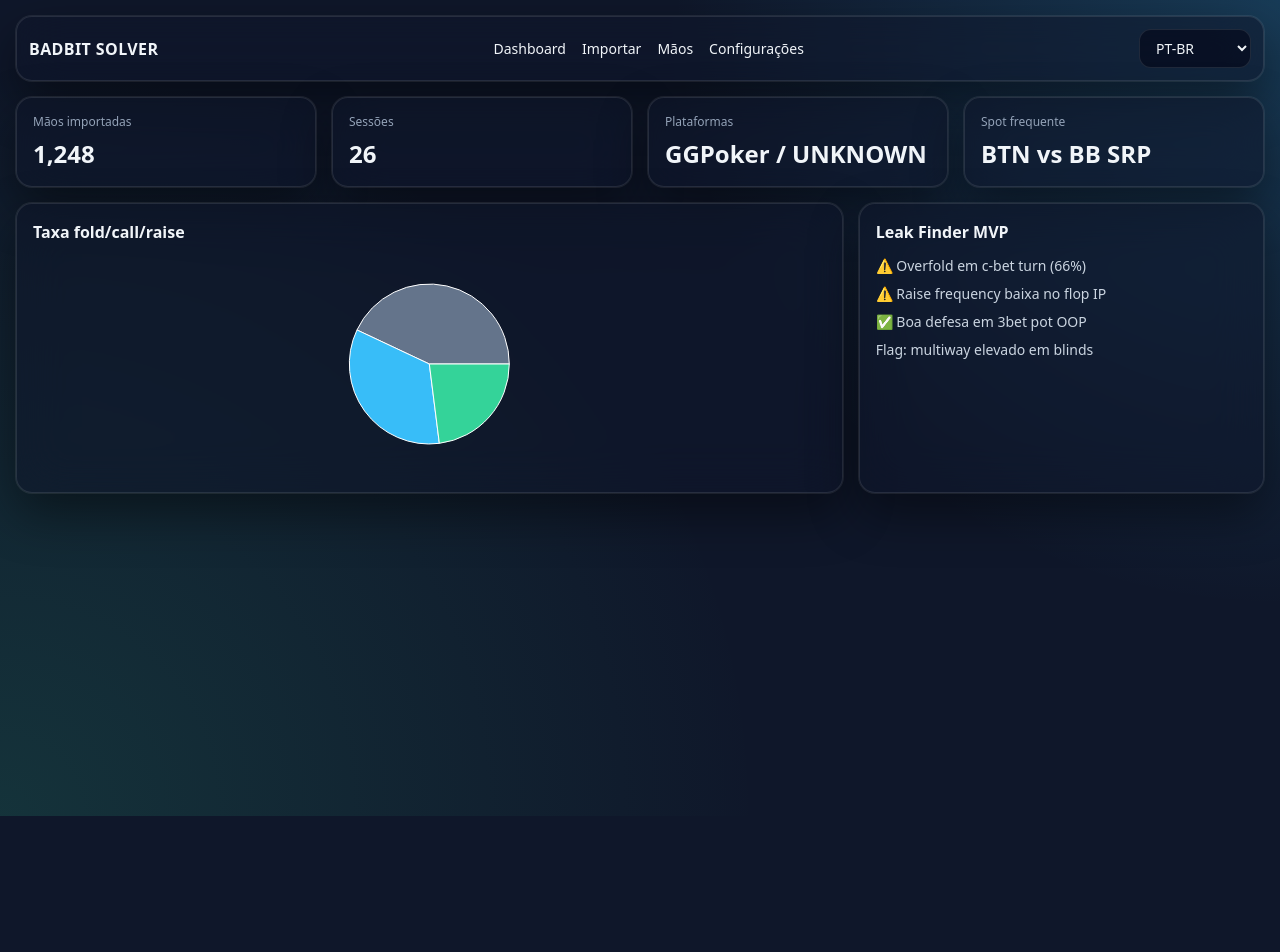
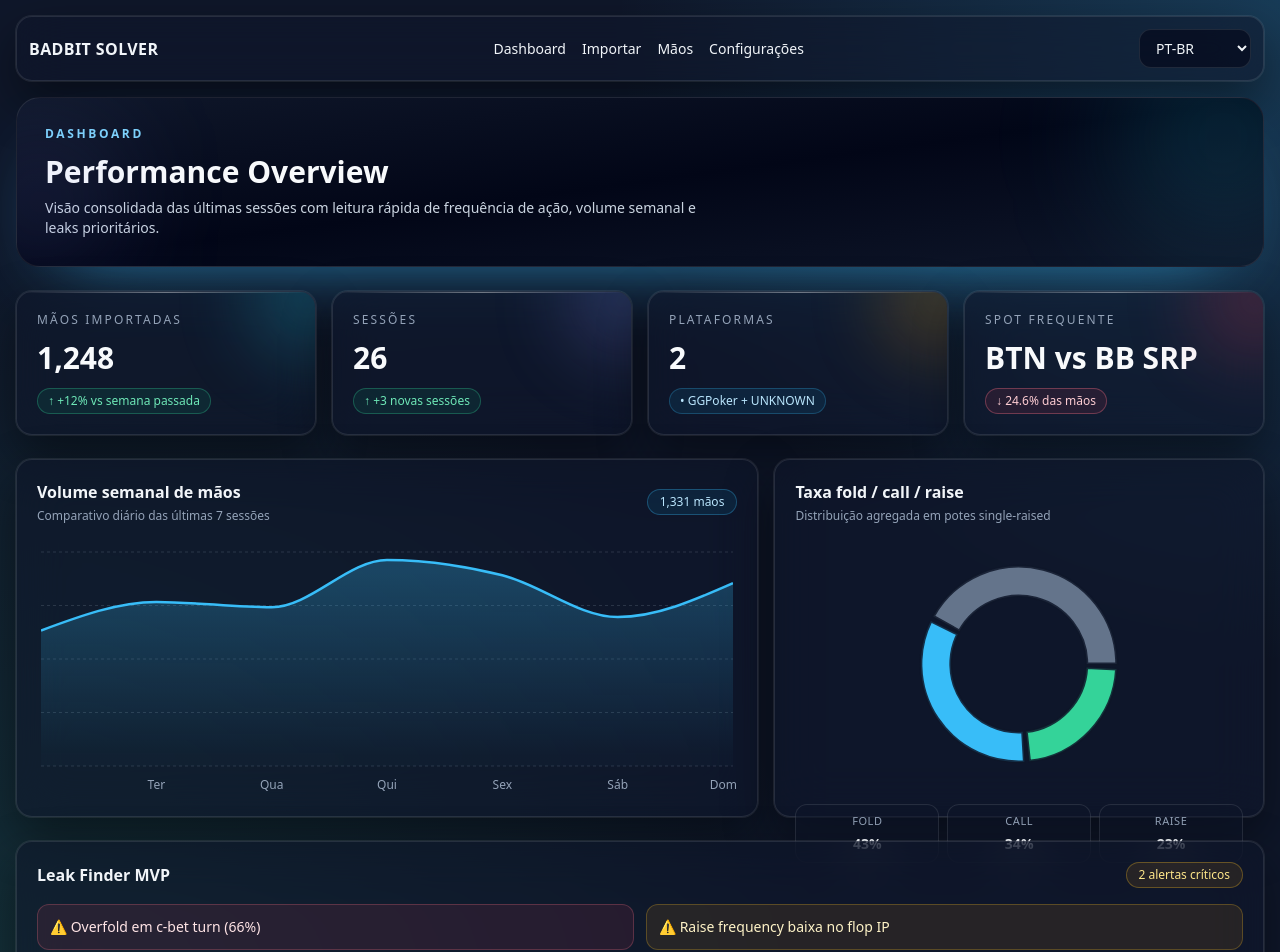
Before and after one commit to curioso01/BadBit-Solver-MVP, a Next.js app: page /dashboard in a window 1280 px wide. Shown: the top 952 px of the page. Before the commit the page ends 816 px from the top, so only its background shows below. Built offline with nearby package versions, Linux system fonts and the light colour scheme.

Commit message:
feat(dashboard): refresh phase 2 premium visual layout

```diff
--- a/src/app/dashboard/page.tsx
+++ b/src/app/dashboard/page.tsx
@@ -1,39 +1,104 @@
+import { ActionFrequencyChart } from '@/components/charts/action-frequency-chart';
+import { KpiCard } from '@/components/dashboard/kpi-card';
+import { SessionVolumeChart } from '@/components/dashboard/session-volume-chart';
 import { Card } from '@/components/ui/card';
-import { ActionFrequencyChart } from '@/components/charts/action-frequency-chart';
 
 const stats = [
-  { label: 'Mãos importadas', value: '1,248' },
-  { label: 'Sessões', value: '26' },
-  { label: 'Plataformas', value: 'GGPoker / UNKNOWN' },
-  { label: 'Spot frequente', value: 'BTN vs BB SRP' }
+  {
+    label: 'Mãos importadas',
+    value: '1,248',
+    hint: '+12% vs semana passada',
+    trend: 'up' as const,
+    accent: '#22D3EE'
+  },
+  {
+    label: 'Sessões',
+    value: '26',
+    hint: '+3 novas sessões',
+    trend: 'up' as const,
+    accent: '#818CF8'
+  },
+  {
+    label: 'Plataformas',
+    value: '2',
+    hint: 'GGPoker + UNKNOWN',
+    trend: 'neutral' as const,
+    accent: '#F59E0B'
+  },
+  {
+    label: 'Spot frequente',
+    value: 'BTN vs BB SRP',
+    hint: '24.6% das mãos',
+    trend: 'down' as const,
+    accent: '#F43F5E'
+  }
 ];
 
 export default function DashboardPage(): JSX.Element {
   return (
-    <section className="grid gap-4">
-      <div className="grid md:grid-cols-4 gap-4">
+    <section className="space-y-6">
+      <div className="relative overflow-hidden rounded-3xl border border-white/10 bg-gradient-to-br from-slate-900 via-slate-950 to-slate-900 p-7 shadow-[0_30px_80px_-45px_rgba(56,189,248,0.8)]">
+        <div className="pointer-events-none absolute -right-16 -top-16 h-52 w-52 rounded-full bg-cyan-400/15 blur-3xl" />
+        <div className="pointer-events-none absolute -left-10 bottom-0 h-32 w-32 rounded-full bg-indigo-400/20 blur-3xl" />
+
+        <p className="text-xs font-semibold uppercase tracking-[0.22em] text-sky-300">Dashboard</p>
+        <h1 className="mt-3 text-3xl font-semibold text-slate-50">Performance Overview</h1>
+        <p className="mt-2 max-w-2xl text-sm text-slate-300">
+          Visão consolidada das últimas sessões com leitura rápida de frequência de ação, volume semanal e leaks
+          prioritários.
+        </p>
+      </div>
+
+      <div className="grid gap-4 md:grid-cols-2 xl:grid-cols-4">
         {stats.map((s) => (
-          <Card key={s.label}>
-            <p className="text-xs text-slate-400">{s.label}</p>
-            <p className="text-2xl mt-2 font-semibold">{s.value}</p>
-          </Card>
+          <KpiCard key={s.label} label={s.label} value={s.value} hint={s.hint} trend={s.trend} accent={s.accent} />
         ))}
       </div>
-      <div className="grid lg:grid-cols-3 gap-4">
-        <Card className="lg:col-span-2">
-          <h3 className="font-semibold mb-2">Taxa fold/call/raise</h3>
+
+      <div className="grid gap-4 xl:grid-cols-5">
+        <Card className="xl:col-span-3 border border-white/10 bg-slate-900/65 p-5">
+          <div className="mb-4 flex items-center justify-between">
+            <div>
+              <h3 className="text-base font-semibold text-slate-100">Volume semanal de mãos</h3>
+              <p className="mt-1 text-xs text-slate-400">Comparativo diário das últimas 7 sessões</p>
+            </div>
+            <span className="rounded-full border border-sky-400/30 bg-sky-500/10 px-3 py-1 text-xs font-medium text-sky-200">
+              1,331 mãos
+            </span>
+          </div>
+          <SessionVolumeChart />
+        </Card>
+
+        <Card className="xl:col-span-2 border border-white/10 bg-slate-900/65 p-5">
+          <h3 className="text-base font-semibold text-slate-100">Taxa fold / call / raise</h3>
+          <p className="mb-3 mt-1 text-xs text-slate-400">Distribuição agregada em potes single-raised</p>
           <ActionFrequencyChart />
         </Card>
-        <Card>
-          <h3 className="font-semibold mb-3">Leak Finder MVP</h3>
-          <ul className="space-y-2 text-sm text-slate-300">
-            <li>⚠️ Overfold em c-bet turn (66%)</li>
-            <li>⚠️ Raise frequency baixa no flop IP</li>
-            <li>✅ Boa defesa em 3bet pot OOP</li>
-            <li>Flag: multiway elevado em blinds</li>
-          </ul>
-        </Card>
       </div>
+
+      <Card className="border border-white/10 bg-slate-900/65 p-5">
+        <div className="mb-4 flex items-center justify-between">
+          <h3 className="text-base font-semibold text-slate-100">Leak Finder MVP</h3>
+          <span className="rounded-full border border-amber-400/30 bg-amber-500/10 px-3 py-1 text-xs font-medium text-amber-200">
+            2 alertas críticos
+          </span>
+        </div>
+
+        <ul className="grid gap-3 md:grid-cols-2">
+          <li className="rounded-xl border border-rose-400/25 bg-rose-500/10 p-3 text-sm text-rose-100">
+            ⚠️ Overfold em c-bet turn (66%)
+          </li>
+          <li className="rounded-xl border border-amber-400/25 bg-amber-500/10 p-3 text-sm text-amber-100">
+            ⚠️ Raise frequency baixa no flop IP
+          </li>
+          <li className="rounded-xl border border-emerald-400/25 bg-emerald-500/10 p-3 text-sm text-emerald-100">
+            ✅ Boa defesa em 3bet pot OOP
+          </li>
+          <li className="rounded-xl border border-sky-400/25 bg-sky-500/10 p-3 text-sm text-sky-100">
+            ℹ️ Multiway elevado em blinds (monitorar)
+          </li>
+        </ul>
+      </Card>
     </section>
   );
 }
--- a/src/components/charts/action-frequency-chart.tsx
+++ b/src/components/charts/action-frequency-chart.tsx
@@ -9,14 +9,43 @@ const data = [
 ];
 
 export const ActionFrequencyChart = (): JSX.Element => (
-  <div className="h-56">
+  <div className="h-64">
     <ResponsiveContainer width="100%" height="100%">
       <PieChart>
-        <Pie data={data} dataKey="value" cx="50%" cy="50%" outerRadius={80}>
-          {data.map((entry) => <Cell key={entry.name} fill={entry.color} />)}
+        <Pie
+          data={data}
+          dataKey="value"
+          cx="50%"
+          cy="50%"
+          innerRadius={68}
+          outerRadius={98}
+          paddingAngle={3}
+          stroke="rgba(15,23,42,0.85)"
+          strokeWidth={3}
+        >
+          {data.map((entry) => (
+            <Cell key={entry.name} fill={entry.color} />
+          ))}
         </Pie>
-        <Tooltip />
+        <Tooltip
+          contentStyle={{
+            backgroundColor: 'rgba(15,23,42,0.92)',
+            border: '1px solid rgba(148,163,184,0.35)',
+            borderRadius: '0.75rem',
+            color: '#E2E8F0'
+          }}
+          itemStyle={{ color: '#E2E8F0' }}
+        />
       </PieChart>
     </ResponsiveContainer>
+
+    <div className="mt-3 grid grid-cols-3 gap-2">
+      {data.map((entry) => (
+        <div key={entry.name} className="rounded-xl border border-white/10 bg-slate-900/50 px-3 py-2 text-center">
+          <p className="text-[11px] uppercase tracking-wider text-slate-400">{entry.name}</p>
+          <p className="mt-1 text-sm font-semibold text-slate-100">{entry.value}%</p>
+        </div>
+      ))}
+    </div>
   </div>
 );
--- /dev/null
+++ b/src/components/dashboard/kpi-card.tsx
@@ -0,0 +1,44 @@
+import { Card } from '@/components/ui/card';
+import { cn } from '@/lib/utils';
+
+type Trend = 'up' | 'down' | 'neutral';
+
+type KpiCardProps = {
+  label: string;
+  value: string;
+  hint: string;
+  trend?: Trend;
+  accent: string;
+};
+
+const trendLabel: Record<Trend, string> = {
+  up: '↑',
+  down: '↓',
+  neutral: '•'
+};
+
+export const KpiCard = ({ label, value, hint, trend = 'neutral', accent }: KpiCardProps): JSX.Element => {
+  return (
+    <Card className="relative overflow-hidden border border-white/10 bg-slate-900/70 p-5 shadow-[0_20px_60px_-30px_rgba(56,189,248,0.55)] backdrop-blur-xl">
+      <div className="pointer-events-none absolute inset-x-0 top-0 h-px bg-gradient-to-r from-transparent via-white/40 to-transparent" />
+      <div
+        className="pointer-events-none absolute -right-12 -top-12 h-28 w-28 rounded-full opacity-25 blur-2xl"
+        style={{ backgroundColor: accent }}
+      />
+
+      <p className="text-xs font-medium uppercase tracking-[0.18em] text-slate-400">{label}</p>
+      <p className="mt-3 text-3xl font-semibold text-slate-50">{value}</p>
+
+      <p
+        className={cn(
+          'mt-3 inline-flex items-center rounded-full border px-2.5 py-1 text-xs font-medium',
+          trend === 'up' && 'border-emerald-400/30 bg-emerald-500/10 text-emerald-300',
+          trend === 'down' && 'border-rose-400/35 bg-rose-500/10 text-rose-200',
+          trend === 'neutral' && 'border-sky-400/25 bg-sky-500/10 text-sky-200'
+        )}
+      >
+        {trendLabel[trend]} {hint}
+      </p>
+    </Card>
+  );
+};
--- /dev/null
+++ b/src/components/dashboard/session-volume-chart.tsx
@@ -0,0 +1,56 @@
+'use client';
+
+import { Area, AreaChart, CartesianGrid, ResponsiveContainer, Tooltip, XAxis } from 'recharts';
+
+const volumeData = [
+  { day: 'Seg', hands: 152 },
+  { day: 'Ter', hands: 184 },
+  { day: 'Qua', hands: 178 },
+  { day: 'Qui', hands: 231 },
+  { day: 'Sex', hands: 214 },
+  { day: 'Sáb', hands: 167 },
+  { day: 'Dom', hands: 205 }
+];
+
+export const SessionVolumeChart = (): JSX.Element => {
+  return (
+    <div className="h-64">
+      <ResponsiveContainer width="100%" height="100%">
+        <AreaChart data={volumeData} margin={{ left: 4, right: 4, top: 12, bottom: 0 }}>
+          <defs>
+            <linearGradient id="volumeGradient" x1="0" y1="0" x2="0" y2="1">
+              <stop offset="5%" stopColor="#38BDF8" stopOpacity={0.45} />
+              <stop offset="95%" stopColor="#38BDF8" stopOpacity={0.03} />
+            </linearGradient>
+          </defs>
+          <CartesianGrid strokeDasharray="3 3" stroke="rgba(148,163,184,0.2)" vertical={false} />
+          <XAxis
+            dataKey="day"
+            axisLine={false}
+            tickLine={false}
+            tick={{ fill: '#94A3B8', fontSize: 12 }}
+            dy={6}
+          />
+          <Tooltip
+            cursor={{ stroke: 'rgba(56,189,248,0.35)', strokeWidth: 1 }}
+            contentStyle={{
+              backgroundColor: 'rgba(15,23,42,0.92)',
+              border: '1px solid rgba(148,163,184,0.35)',
+              borderRadius: '0.75rem',
+              color: '#E2E8F0'
+            }}
+            labelStyle={{ color: '#CBD5E1' }}
+          />
+          <Area
+            type="monotone"
+            dataKey="hands"
+            stroke="#38BDF8"
+            strokeWidth={2.5}
+            fill="url(#volumeGradient)"
+            activeDot={{ r: 5, strokeWidth: 0, fill: '#7DD3FC' }}
+          />
+        </AreaChart>
+      </ResponsiveContainer>
+    </div>
+  );
+};
```
